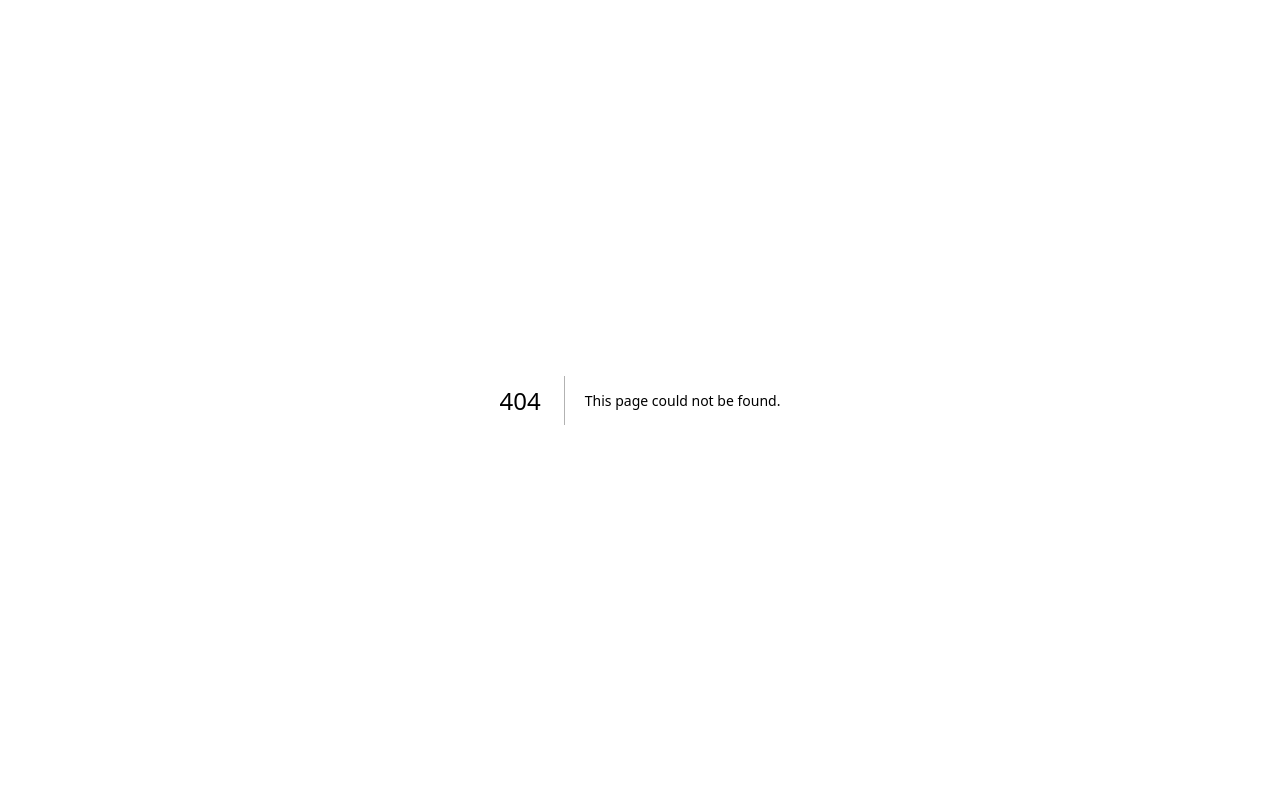
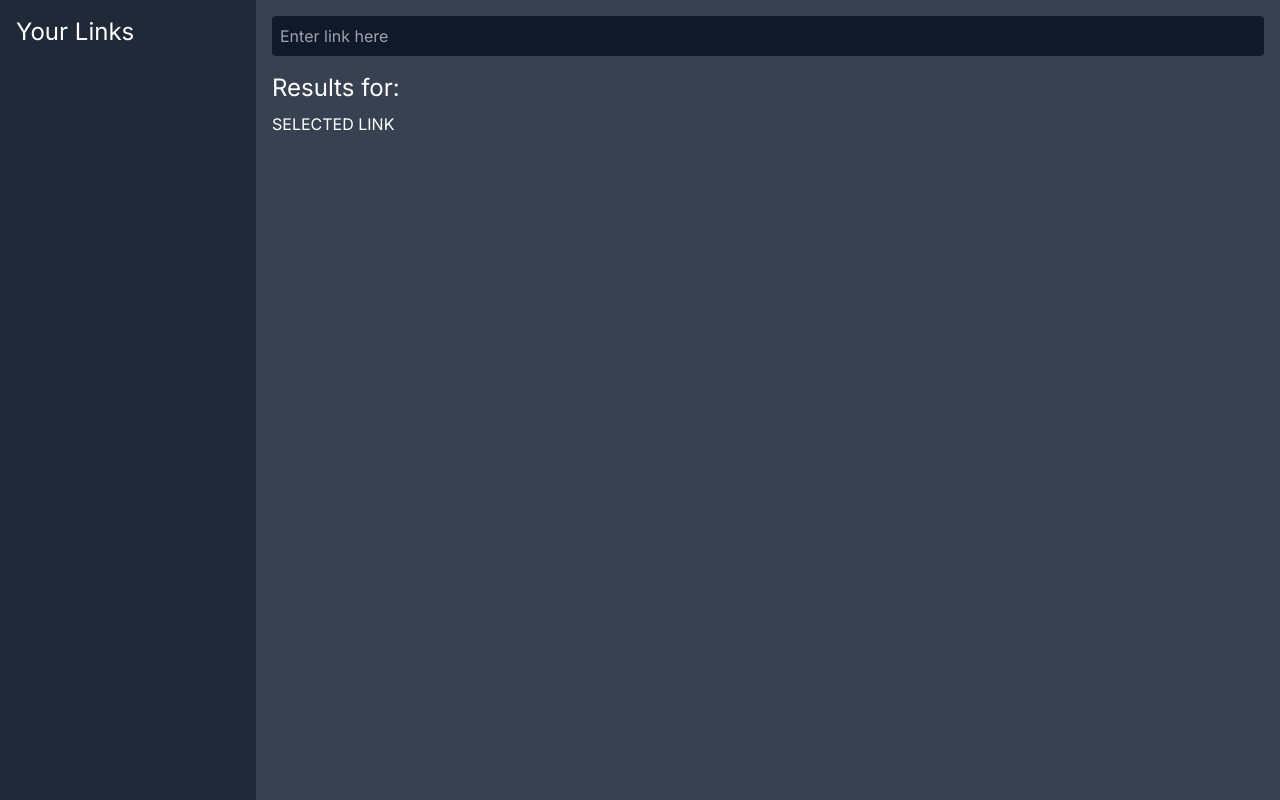
Before and after one commit to milad-mehri/seo-snap, a Next.js app: page /dashboard in a window 1280 px wide. Before the commit this address had no page. Built offline with nearby package versions, Linux system fonts and the light colour scheme.

Commit message:
Create dashboard

```diff
--- /dev/null
+++ b/src/app/dashboard/layout.js
@@ -0,0 +1,19 @@
+// src/app/layout.js
+
+import { Inter } from "next/font/google";
+import "../globals.css";
+
+const inter = Inter({ subsets: ["latin"] });
+
+export const metadata = {
+  title: "Create Next App",
+  description: "Generated by create next app",
+};
+
+export default function RootLayout({ children }) {
+  return (
+    <html lang="en">
+      <body className={inter.className}>{children}</body>
+    </html>
+  );
+}
--- /dev/null
+++ b/src/app/dashboard/page.js
@@ -0,0 +1,45 @@
+// src/app/dashboard/page.js
+"use client";
+import { useState } from "react";
+import Sidebar from "../../components/Sidebar";
+
+const Dashboard = () => {
+  const [links, setLinks] = useState([]);
+  const [selectedLink, setSelectedLink] = useState(links[0]);
+
+  const handleLinkSelect = (link) => {
+    setSelectedLink(link);
+  };
+
+  const handleAddLink = (e) => {
+    if (e.key === "Enter" && e.target.value) {
+      const newLink = e.target.value;
+      if (!links.includes(newLink)) {
+        setLinks([...links, newLink]);
+      }
+      e.target.value = "";
+    }
+  };
+
+  return (
+    <div className="flex min-h-screen">
+      <Sidebar links={links} onLinkSelect={handleLinkSelect} />
+      <main className="flex-1 p-4 bg-gray-700 text-white">
+        <div className="mb-4">
+          <input
+            type="text"
+            placeholder="Enter link here"
+            className="w-full p-2 rounded bg-gray-900 text-white"
+            onKeyDown={handleAddLink}
+          />
+        </div>
+        <h2 className="text-2xl mb-2">Results for: {selectedLink}</h2>
+        <div>
+          <p>SELECTED LINK</p>
+        </div>
+      </main>
+    </div>
+  );
+};
+
+export default Dashboard;
--- /dev/null
+++ b/src/components/Sidebar.js
@@ -0,0 +1,31 @@
+// src/app/components/Sidebar.js
+
+import { useState } from 'react';
+import SidebarItem from './SidebarItem';
+
+const Sidebar = ({ links, onLinkSelect }) => {
+  const [selectedLink, setSelectedLink] = useState(links[0]);
+
+  const handleLinkClick = (link) => {
+    setSelectedLink(link);
+    onLinkSelect(link);
+  };
+
+  return (
+    <div className="w-1/5 bg-gray-800 text-white p-4">
+      <h2 className="text-2xl mb-4">Your Links</h2>
+      <ul>
+        {links.map((link, index) => (
+          <SidebarItem
+            key={index}
+            link={link}
+            isSelected={link === selectedLink}
+            onClick={handleLinkClick}
+          />
+        ))}
+      </ul>
+    </div>
+  );
+};
+
+export default Sidebar;
--- /dev/null
+++ b/src/components/SidebarItem.js
@@ -0,0 +1,14 @@
+// src/app/components/SidebarItem.js
+
+const SidebarItem = ({ link, isSelected, onClick }) => {
+    return (
+      <li
+        className={`p-2 my-2 rounded cursor-pointer ${isSelected ? 'bg-gray-700' : 'bg-gray-900'}`}
+        onClick={() => onClick(link)}
+      >
+        <div className="truncate">{link}</div>
+      </li>
+    );
+  };
+
+  export default SidebarItem;
```
